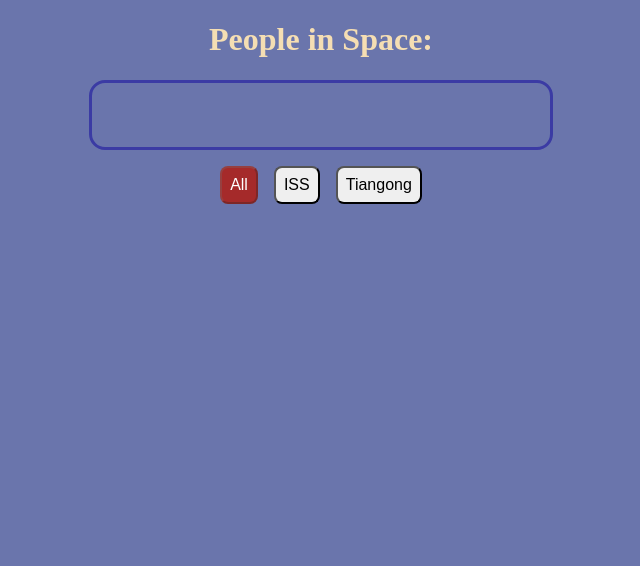
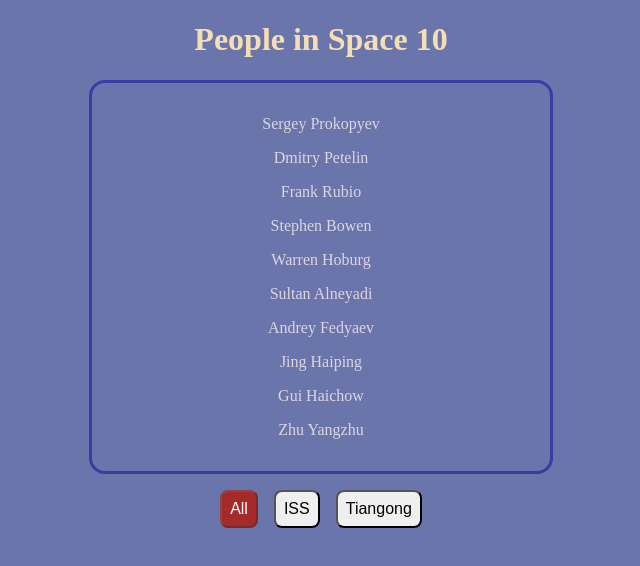
Before and after one commit to SwethaJanardhana/Self-directed-learning4, a plain HTML site: page index.html in a window 1280 px wide. Both pictures are taken after a click on the button "All". Shown: the whole page, without its empty margins (319-959 px from the left). Drawn offline with Linux system fonts and the light colour scheme; no server answers.

Commit message:
Components added

```diff
--- a/Components/Buttons.js
+++ b/Components/Buttons.js
@@ -1,4 +1,4 @@
-export function createButton(props) {
+export function CreateButton(props) {
   const button = document.createElement("button");
   button.textContent = props.name;
   button.classList.add("button-class");
--- /dev/null
+++ b/Components/Card.js
@@ -0,0 +1,6 @@
+export function CreateCard(props) {
+  const createLi = document.createElement("li");
+  createLi.classList.add("fontColor");
+  createLi.textContent = props.name;
+  return createLi;
+}
--- a/index.html
+++ b/index.html
@@ -8,7 +8,7 @@
   </head>
   <body>
     <h1>
-      People in Space:
+      People in Space
       <span data-js="people-in-space"></span>
     </h1>
     <ul data-js="people-details" class="list-items"></ul>
--- a/script.js
+++ b/script.js
@@ -1,5 +1,6 @@
 import people from "./data.js";
-import { createButton } from "./Components/Buttons.js";
+import { CreateButton } from "./Components/Buttons.js";
+import { CreateCard } from "./Components/Card.js";
 
 const spanElement = document.querySelector("[data-js=people-in-space]");
 const peopleList = document.querySelector("[data-js=people-details]");
@@ -7,15 +8,15 @@
   "[data-js=navigation-buttons]"
 );
 
-const allButton = createButton({
+const allButton = CreateButton({
   name: "All",
   onClick: fetchPeople,
 });
-const issButton = createButton({
+const issButton = CreateButton({
   name: "ISS",
   onClick: fetchPeople,
 });
-const tiangongButton = createButton({
+const tiangongButton = CreateButton({
   name: "Tiangong",
   onClick: fetchPeople,
 });
@@ -28,55 +29,59 @@
 
 /*------Fetch method using static data--------*/
 
-/* function fetchNumberOfPeopleInSpace() {
+function fetchNumberOfPeopleInSpace() {
   peopleList.innerHTML = "";
-  spanElement.textContent = people.length;
-
+  let numberOfPeople = 0;
   if (initialFetch) {
     peopleList.innerHTML = "Click on the respective button to view the data.";
+    spanElement.textContent = "";
   } else {
     people
       .filter((person) => person.craft.includes(filterQuery))
       .forEach((person) => {
-        peopleList.append(createCard(person));
+        peopleList.append(CreateCard(person));
+        numberOfPeople++;
       });
 
     if (!peopleList.hasChildNodes()) {
       peopleList.innerHTML = "No data Found";
     }
+    spanElement.textContent = numberOfPeople;
   }
-} */
+}
 
 /*------Fetch method using URL--------*/
 
-async function fetchNumberOfPeopleInSpace() {
+/* async function fetchNumberOfPeopleInSpace() {
   peopleList.innerHTML = "";
 
   try {
     const response = await fetch("http://api.open-notify.org/astros.json");
     const data = await response.json();
-    spanElement.textContent = data.number;
+    let numberOfPeople = 0;
     const people = data.people;
     if (initialFetch) {
       peopleList.innerHTML = "Click on the respective button to view the data.";
+      spanElement.textContent = "";
     } else {
       people
         .filter((person) => person.craft.includes(filterQuery))
         .forEach((person) => {
-          peopleList.append(createCard(person));
+          peopleList.append(CreateCard(person));
+          numberOfPeople++;
         });
 
       if (!peopleList.hasChildNodes()) {
         peopleList.innerHTML = "No data Found";
       }
+      spanElement.textContent = numberOfPeople;
     }
   } catch (error) {
     console.log(error);
   }
-}
+} */
 
 function fetchPeople(e) {
-  console.log(navigationButtons.children);
   initialFetch = false;
   e.currentTarget.dataset.isActive = true;
   const clickButton = e.currentTarget.innerHTML.trim();
@@ -86,17 +91,10 @@
   fetchNumberOfPeopleInSpace();
 }
 
-function createCard(props) {
-  const createLi = document.createElement("li");
-  createLi.classList.add("fontColor");
-  createLi.textContent = props.name;
-  return createLi;
-}
 // highlight only the clicked button
 
 function handleClickHighlight() {
   Array.from(navigationButtons.children).forEach((button) => {
-    console.log("active button : ", button.dataset.isActive);
     if (
       button.dataset.isActive === "true" &&
       !button.classList.contains("button__active")
```
